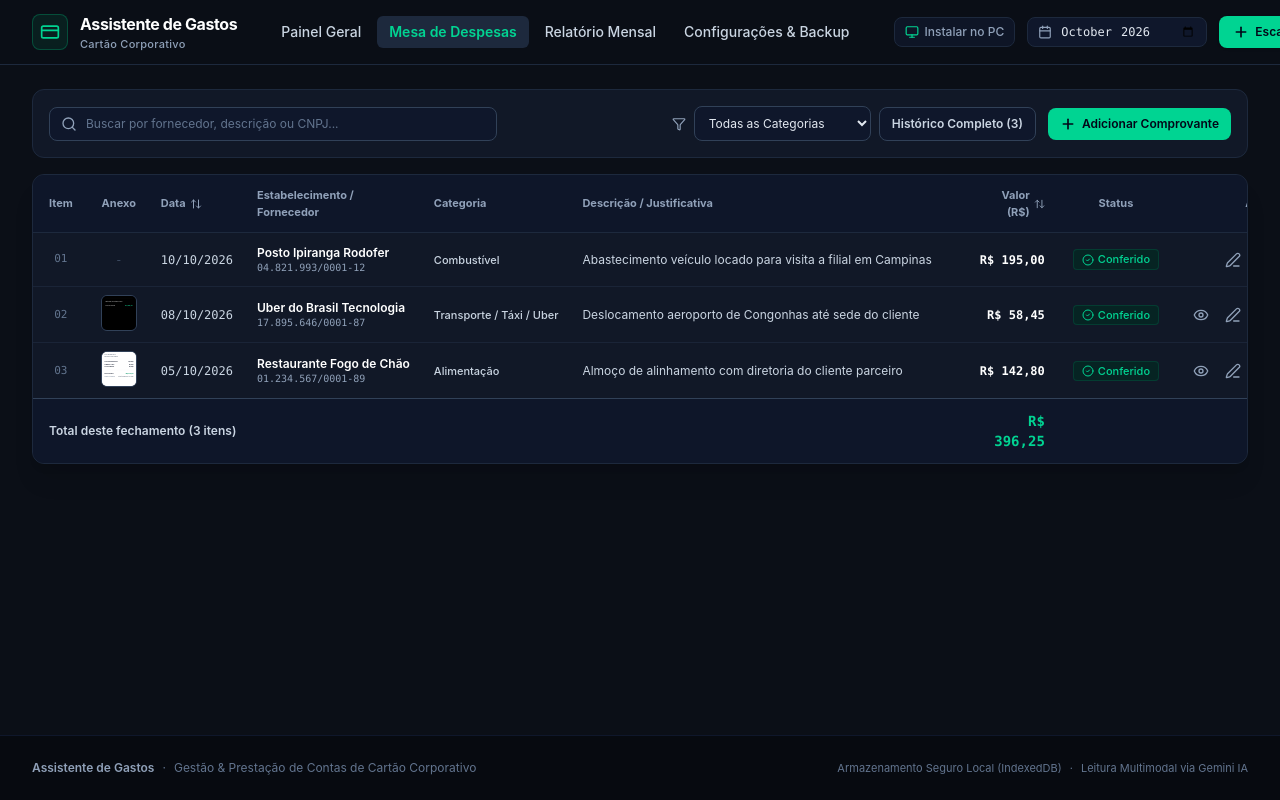
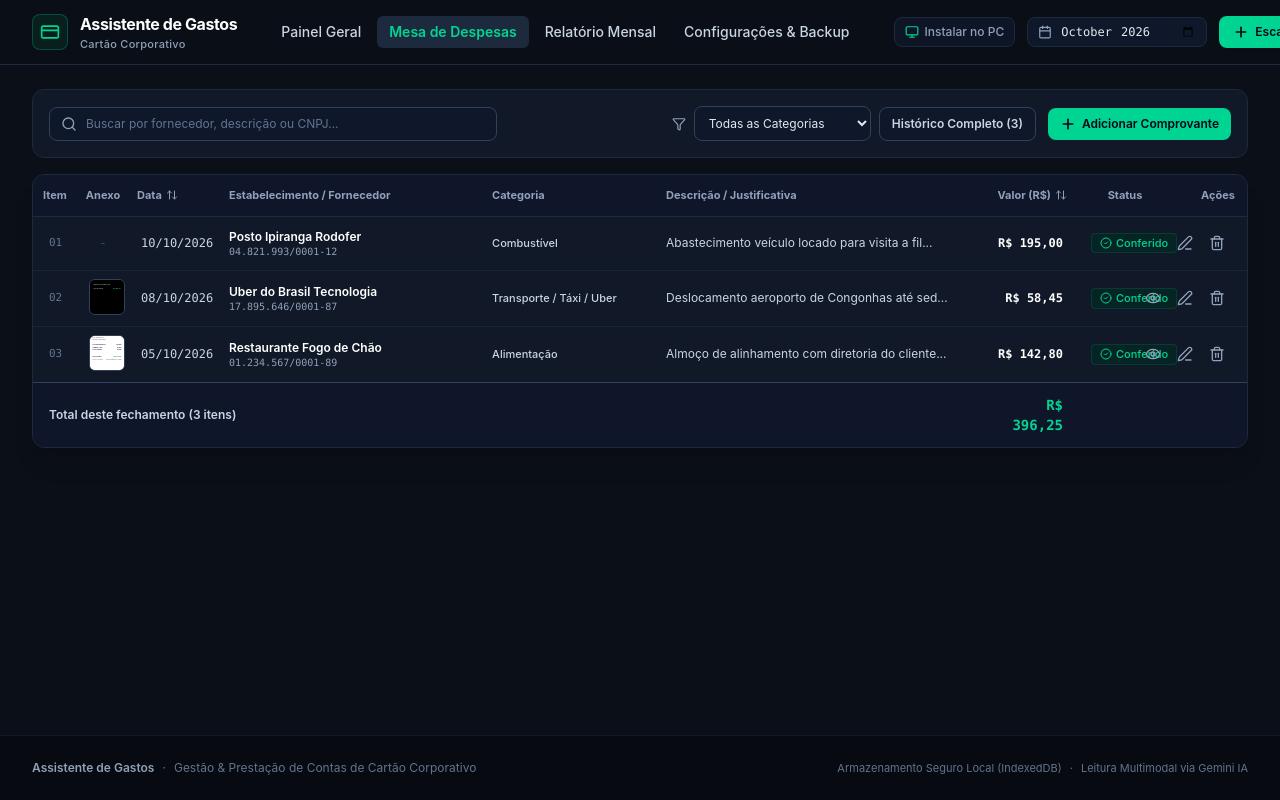
Before and after one commit to hugobalttazar/Assistente-de-Gastos-, a React (Vite) app: page / in a window 1280 px wide. Both pictures are taken after a click on the button "Mesa de Despesas". Shown: the top 800 px of the page. Built offline with nearby package versions, Linux system fonts and the light colour scheme.

Commit message:
fix: improve expense table layout and PDF export handling
Adjust column widths and layout properties for the expense table to ensure consistent rendering. Additionally, update the PDF export utility to correctly reference the PDF-to-image conversion module.

```diff
--- a/src/components/ExpenseTableView.tsx
+++ b/src/components/ExpenseTableView.tsx
@@ -170,35 +170,35 @@ export const ExpenseTableView: React.FC<ExpenseTableViewProps> = ({
 
       {/* Tabela de Despesas - Estilo Mesa de Conferência */}
       <div className="bg-[#111827] border border-slate-800 rounded-xl overflow-hidden shadow-xl">
-        <div className="overflow-x-auto">
-          <table className="w-full text-left border-collapse">
+        <div className="w-full overflow-hidden">
+          <table className="w-full text-left border-collapse table-fixed">
             <thead>
               <tr className="bg-slate-900/90 border-b border-slate-800 text-[11px] font-semibold text-slate-400">
-                <th className="py-3 px-4 w-12 text-center">Item</th>
-                <th className="py-3 px-3 w-16 text-center">Anexo</th>
+                <th className="py-3 px-2 w-[44px] text-center">Item</th>
+                <th className="py-3 px-2 w-[52px] text-center">Anexo</th>
                 <th
                   onClick={() => toggleSort('date')}
-                  className="py-3 px-3 cursor-pointer hover:text-white transition-colors select-none"
+                  className="py-3 px-2 w-[88px] cursor-pointer hover:text-white transition-colors select-none"
                 >
                   <div className="flex items-center gap-1">
                     <span>Data</span>
                     <ArrowUpDown className="w-3 h-3" />
                   </div>
                 </th>
-                <th className="py-3 px-3">Estabelecimento / Fornecedor</th>
-                <th className="py-3 px-3">Categoria</th>
-                <th className="py-3 px-3 min-w-[200px]">Descrição / Justificativa</th>
+                <th className="py-3 px-3 w-[22%]">Estabelecimento / Fornecedor</th>
+                <th className="py-3 px-2 w-[14%]">Categoria</th>
+                <th className="py-3 px-3">Descrição / Justificativa</th>
                 <th
                   onClick={() => toggleSort('amount')}
-                  className="py-3 px-4 text-right cursor-pointer hover:text-white transition-colors select-none"
+                  className="py-3 px-3 w-[100px] text-right cursor-pointer hover:text-white transition-colors select-none"
                 >
                   <div className="flex items-center justify-end gap-1">
                     <span>Valor (R$)</span>
                     <ArrowUpDown className="w-3 h-3" />
                   </div>
                 </th>
-                <th className="py-3 px-3 text-center">Status</th>
-                <th className="py-3 px-4 text-right w-24">Ações</th>
+                <th className="py-3 px-2 w-[92px] text-center">Status</th>
+                <th className="py-3 px-3 w-[76px] text-right">Ações</th>
               </tr>
             </thead>
             <tbody className="divide-y divide-slate-800/80 text-xs">
@@ -273,28 +273,28 @@ export const ExpenseTableView: React.FC<ExpenseTableViewProps> = ({
                       </td>
 
                       {/* Fornecedor */}
-                      <td className="py-3 px-3">
-                        <div className="font-semibold text-white truncate max-w-[180px]">
+                      <td className="py-3 px-3 overflow-hidden">
+                        <div className="font-semibold text-white truncate" title={exp.merchant}>
                           {exp.merchant}
                         </div>
                         {exp.cnpj && (
-                          <div className="text-[10px] text-slate-400 font-mono">
+                          <div className="text-[10px] text-slate-400 font-mono truncate" title={exp.cnpj}>
                             {exp.cnpj}
                           </div>
                         )}
                       </td>
 
                       {/* Categoria */}
-                      <td className="py-3 px-3 whitespace-nowrap">
-                        <span className="text-slate-300 font-medium text-[11px]">
+                      <td className="py-3 px-2 overflow-hidden">
+                        <span className="text-slate-300 font-medium text-[11px] truncate block" title={exp.category}>
                           {exp.category}
                         </span>
                       </td>
 
                       {/* Descrição / Justificativa (com edição rápida) */}
-                      <td className="py-3 px-3">
+                      <td className="py-3 px-3 overflow-hidden">
                         {isEditing ? (
-                          <div className="flex items-center gap-2">
+                          <div className="flex items-center gap-1.5">
                             <input
                               type="text"
                               value={editDescription}
@@ -304,14 +304,14 @@ export const ExpenseTableView: React.FC<ExpenseTableViewProps> = ({
                             />
                             <button
                               onClick={() => handleSaveEdit(exp)}
-                              className="p-1 text-emerald-400 hover:text-emerald-300 cursor-pointer"
+                              className="p-1 text-emerald-400 hover:text-emerald-300 cursor-pointer shrink-0"
                               title="Salvar"
                             >
                               <Check className="w-4 h-4" />
                             </button>
                             <button
                               onClick={() => setEditingExpenseId(null)}
-                              className="p-1 text-slate-400 hover:text-white cursor-pointer"
+                              className="p-1 text-slate-400 hover:text-white cursor-pointer shrink-0"
                               title="Cancelar"
                             >
                               <X className="w-4 h-4" />
@@ -320,11 +320,13 @@ export const ExpenseTableView: React.FC<ExpenseTableViewProps> = ({
                         ) : (
                           <div
                             onClick={() => handleStartEdit(exp)}
-                            className="text-slate-300 hover:text-white cursor-pointer group/desc flex items-center justify-between gap-2"
-                            title="Clique para editar a justificativa"
+                            className="text-slate-300 hover:text-white cursor-pointer group/desc flex items-center justify-between gap-1.5 overflow-hidden"
+                            title={`Justificativa: ${exp.description}\n(Clique para editar)`}
                           >
-                            <span className="truncate max-w-sm">
-                              {exp.description}
+                            <span className="truncate block font-normal">
+                              {exp.description.length > 46
+                                ? `${exp.description.slice(0, 46)}...`
+                                : exp.description}
                             </span>
                             <Edit3 className="w-3 h-3 text-slate-600 group-hover/desc:text-slate-400 shrink-0 opacity-0 group-hover/desc:opacity-100 transition-opacity" />
                           </div>
--- a/src/utils/pdfExport.ts
+++ b/src/utils/pdfExport.ts
@@ -1,6 +1,7 @@
 import jsPDF from 'jspdf';
 import autoTable from 'jspdf-autotable';
 import { CorporateExpense, CompanySettings } from '../types/expense';
+import { convertPdfFirstPageToImage } from './pdfToImage';
 
 // Converte qualquer formato de imagem ou PDF para PNG/JPEG compatível com jsPDF
 async function prepareImageForPdf(
@@ -11,7 +12,6 @@ async function prepareImageForPdf(
   // Se o comprovante tiver sido gravado como PDF puro, converte agora para JPEG
   if (dataUrl.startsWith('data:application/pdf')) {
     try {
-      const { convertPdfFirstPageToImage } = await import('./pdfToImage');
       const converted = await convertPdfFirstPageToImage(dataUrl);
       return {
         dataUrl: converted.dataUrl,
```
